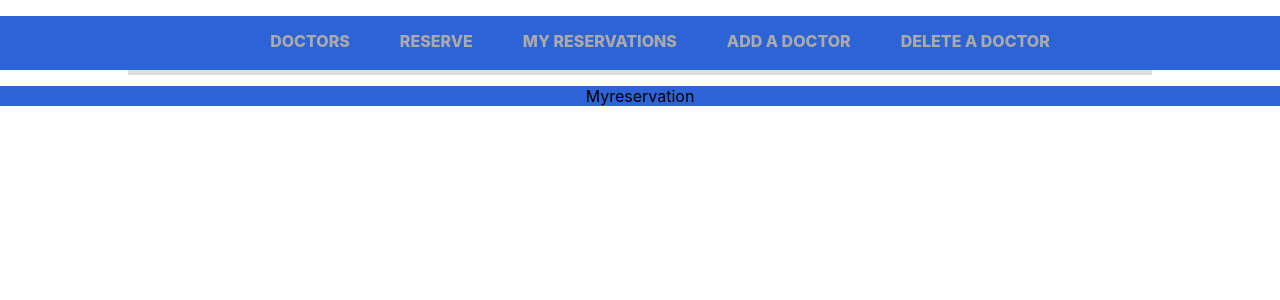
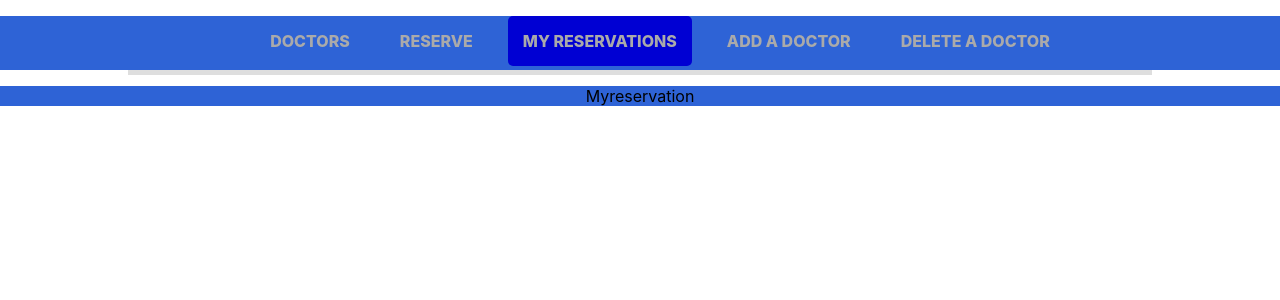
Before and after one commit to OnlyUnknown/Doctor-appointment, a React (Create React App) app in the folder doctor_appointment_frontend/: page /my_reservation in a window 1280 px wide. Shown: the top 300 px of the page. Built offline with nearby package versions, Linux system fonts and the light colour scheme.

Commit message:
have added active link to the navigation

```diff
--- a/doctor_appointment_frontend/src/Styling/nav.css
+++ b/doctor_appointment_frontend/src/Styling/nav.css
@@ -70,3 +70,7 @@ nav {
   nav.blend ul li a:hover:before {
     width: 100%;
   }
+
+  .active-link {
+    background: #0000d3;
+  }
--- a/doctor_appointment_frontend/src/components/navigation.js
+++ b/doctor_appointment_frontend/src/components/navigation.js
@@ -1,16 +1,20 @@
-import "../Styling/nav.css"
+import "../Styling/nav.css";
+import { NavLink } from 'react-router-dom';
+
 function Nav() {
-    return <section>
+  return (
+    <section>
       <nav className="blend">
         <ul>
-        <li><a href="/">Doctors</a></li>
-        <li><a href="reserve">Reserve</a></li>
-        <li><a href="my_reservation">My reservations</a></li>
-        <li><a href="add_doctor">Add a Doctor</a></li>
-        <li><a href="delete">Delete a Doctor</a></li>
+          <li><NavLink to="/" className={({isActive}) => (isActive ? "active-link" : 'none')}>Doctors</NavLink></li>
+          <li><NavLink className={({isActive}) => (isActive ? "active-link" : 'none')} to="/reserve">Reserve</NavLink></li>
+          <li><NavLink className={({isActive}) => (isActive ? "active-link" : 'none')} to="/my_reservation">My reservations</NavLink></li>
+          <li><NavLink className={({isActive}) => (isActive ? "active-link" : 'none')} to="/add_doctor">Add a Doctor</NavLink></li>
+          <li><NavLink className={({isActive}) => (isActive ? "active-link" : 'none')} to="/delete">Delete a Doctor</NavLink></li>
         </ul>
       </nav>
-  </section>;
+    </section>
+  );
 }
 
 export default Nav;
```
Lines whose indentation alone changed are shown as unchanged.
